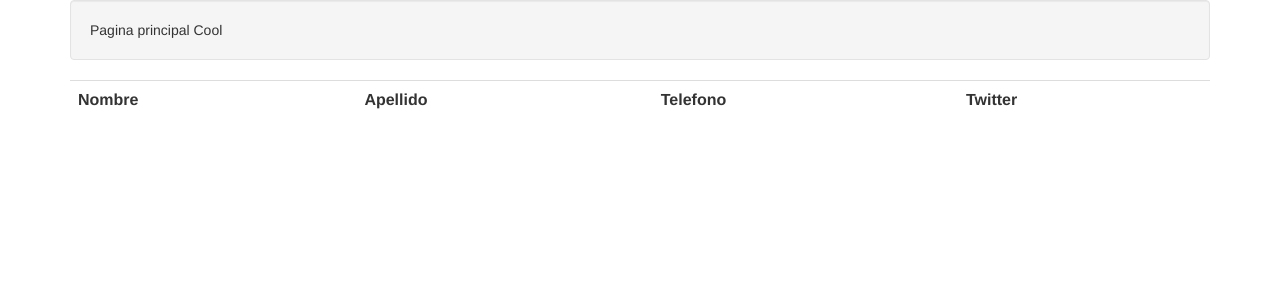
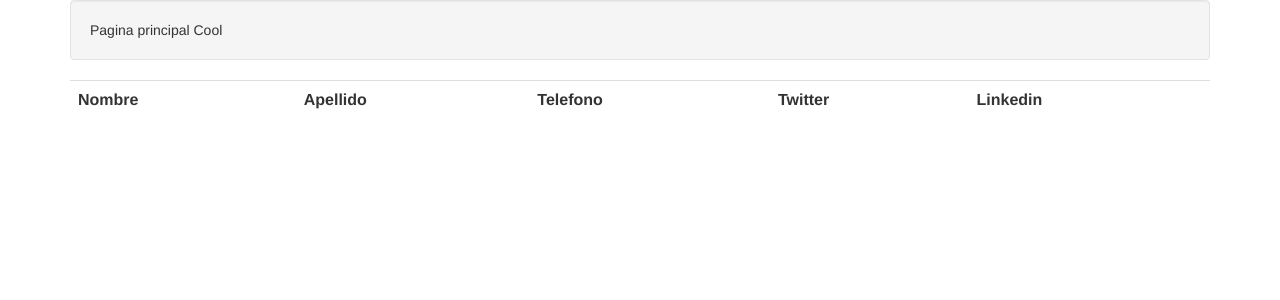
Before and after one commit to arzola/PHPFoundationsAgenda, a PHP site: page / in a window 1280 px wide. Shown: the top 300 px of the page. Run offline with PHP 8.4, Linux system fonts and the light colour scheme; lists and menus that the app fills with data are empty; some libraries are stand-ins or nearby versions.

Commit message:
Prueba de envio de cambios!!!!

```diff
--- a/index.php
+++ b/index.php
@@ -16,6 +16,7 @@
                     <th>Apellido</th>
                     <th>Telefono</th>
                     <th>Twitter</th>
+                    <th>Linkedin</th>
                 </tr>
             </table>
         </div>
```
